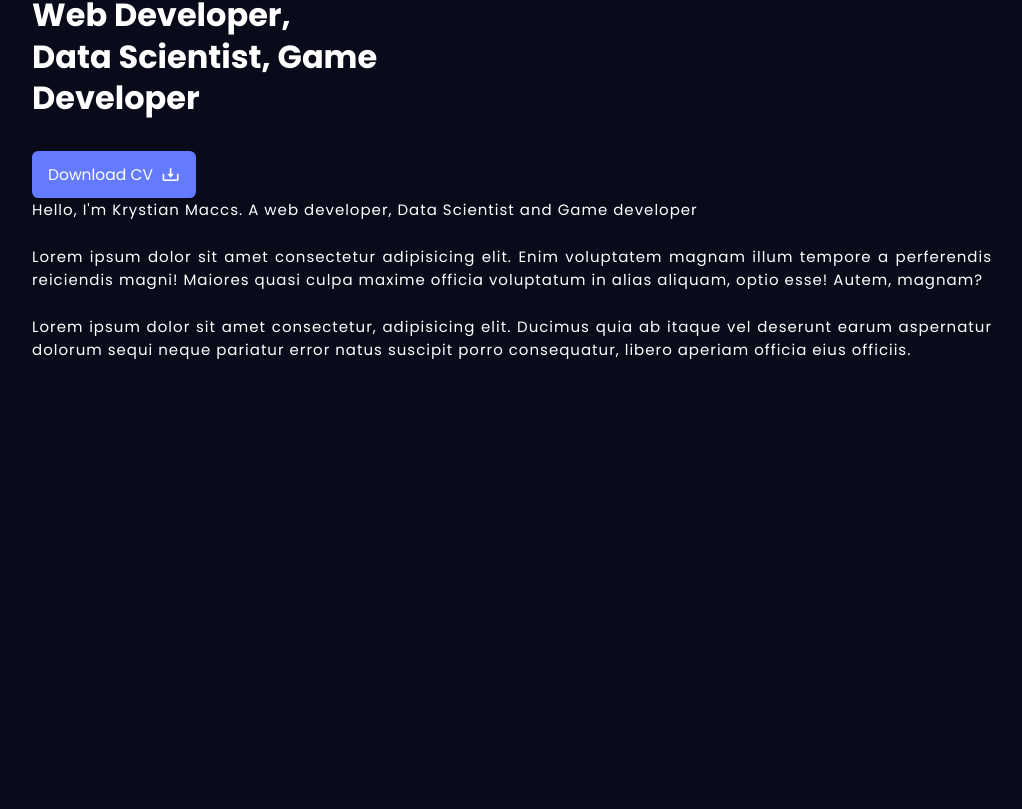
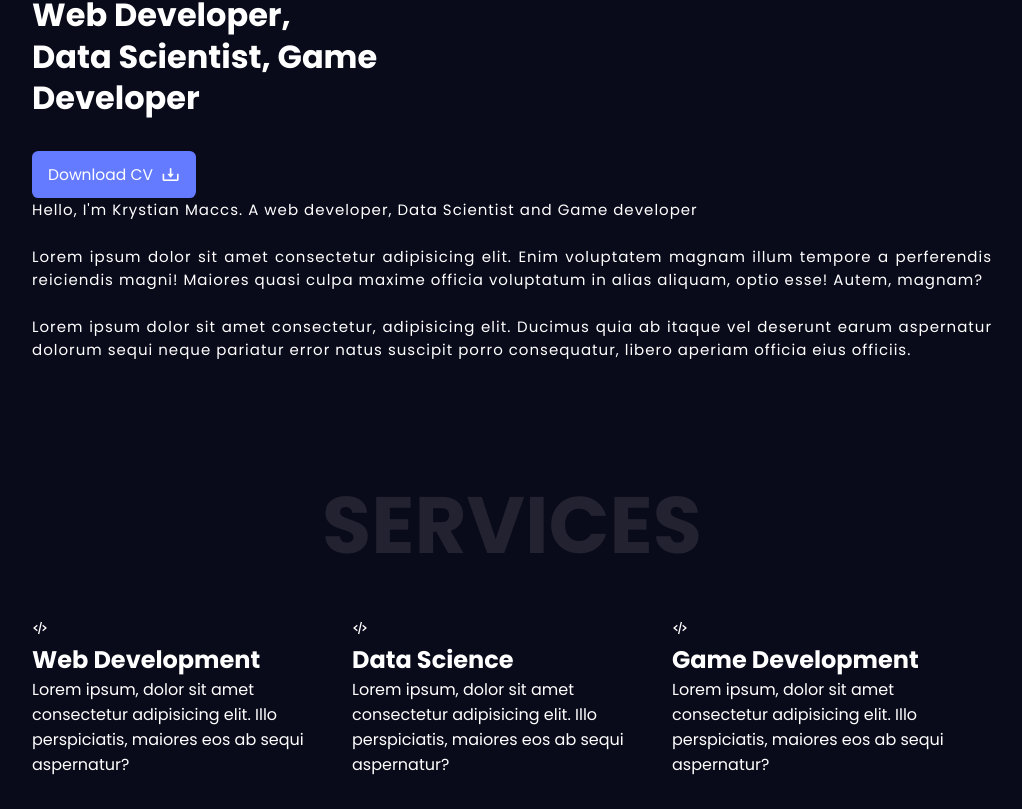
Before and after one commit to KrystianMaccs/macc, a React (Create React App) app in the folder frontend/: page / in a window 1280 px wide. Shown: the part 847-1656 px from the top of the page, without its empty margins (128-1150 px from the left). Before the commit the page ends 1264 px from the top, so only its background shows below. Built offline with nearby package versions, Linux system fonts and the light colour scheme.

Commit message:
feat: more frontend features

```diff
--- a/frontend/src/App.js
+++ b/frontend/src/App.js
@@ -2,6 +2,7 @@ import './App.css';
 import About from './Components/About';
 import Header from './Components/Header';
 import Section from './Components/Section';
+import Service from './Components/Service';
 
 function App() {
   return (
@@ -9,6 +10,7 @@ function App() {
         <Header />
         <Section />
         <About />
+        <Service />
     </div>
   );
 }
--- /dev/null
+++ b/frontend/src/Components/Heading.js
@@ -0,0 +1,7 @@
+const Heading = () => {
+    return (
+        <h2 className='heading'>Services</h2>
+     );
+}
+
+export default Heading;
--- /dev/null
+++ b/frontend/src/Components/Service.js
@@ -0,0 +1,13 @@
+import Heading from '../Components/Heading';
+import ServiceContent from '../Components/ServiceContent';
+
+const Service = () => {
+    return (
+        <section className='services container' id='services'>
+            <Heading />
+            <ServiceContent />
+        </section>
+     );
+}
+
+export default Service;
--- /dev/null
+++ b/frontend/src/Components/ServiceContent.js
@@ -0,0 +1,23 @@
+const ServiceContent = () => {
+    return (
+        <div className='services-content'>
+            <div className='services-box'>
+                <i class='bx bx-code-alt' ></i>
+                <h2>Web Development</h2>
+                <p>Lorem ipsum, dolor sit amet consectetur adipisicing elit. Illo perspiciatis, maiores eos ab sequi aspernatur?</p>
+            </div>
+            <div className='services-box'>
+                <i class='bx bx-code-alt' ></i>
+                <h2> Data Science</h2>
+                <p>Lorem ipsum, dolor sit amet consectetur adipisicing elit. Illo perspiciatis, maiores eos ab sequi aspernatur?</p>
+            </div>
+            <div className='services-box'>
+                <i class='bx bx-code-alt' ></i>
+                <h2>Game Development</h2>
+                <p>Lorem ipsum, dolor sit amet consectetur adipisicing elit. Illo perspiciatis, maiores eos ab sequi aspernatur?</p>
+            </div>
+        </div>
+     );
+}
+
+export default ServiceContent;
--- a/frontend/src/index.css
+++ b/frontend/src/index.css
@@ -275,3 +275,8 @@ header {
   text-align: justify;
   margin-bottom: 1.5rem;
 }
+
+.services-content{
+  display: grid;
+  grid-template-columns: repeat(3, 1fr);
+}
```
